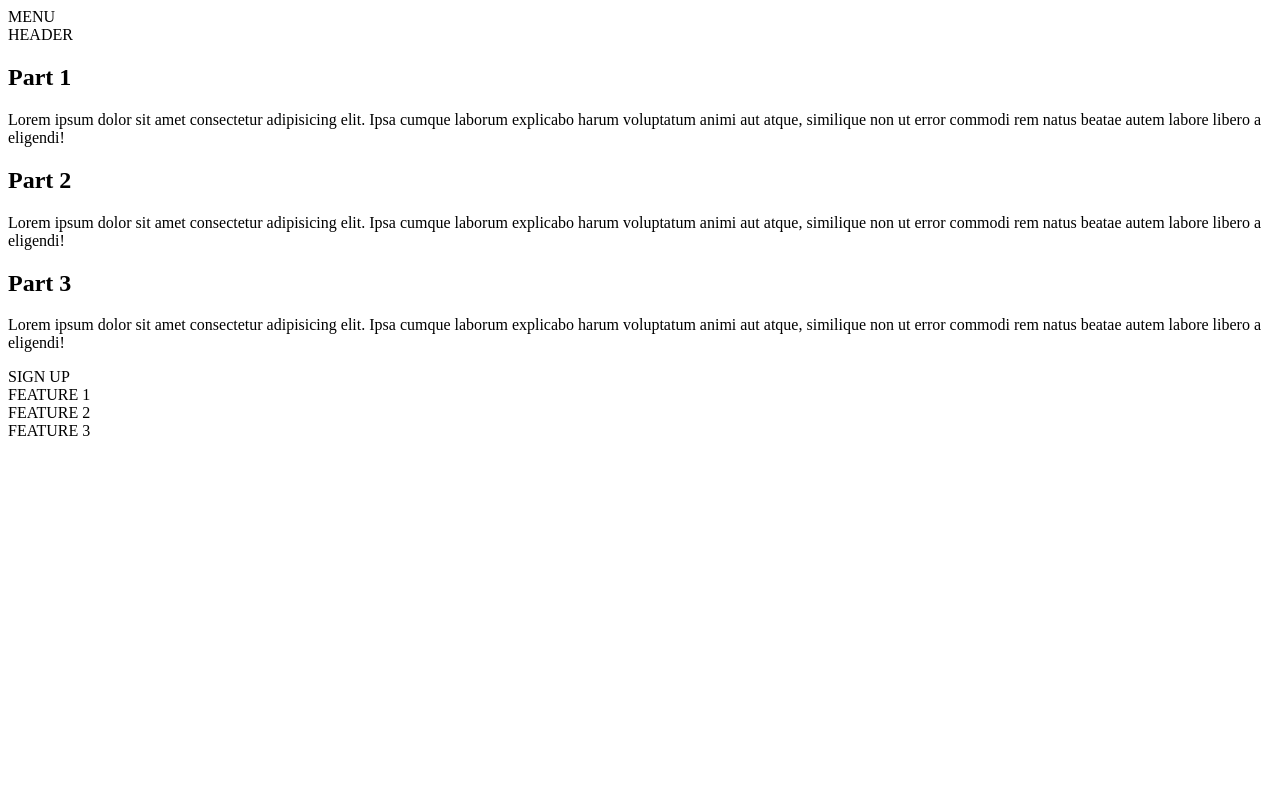
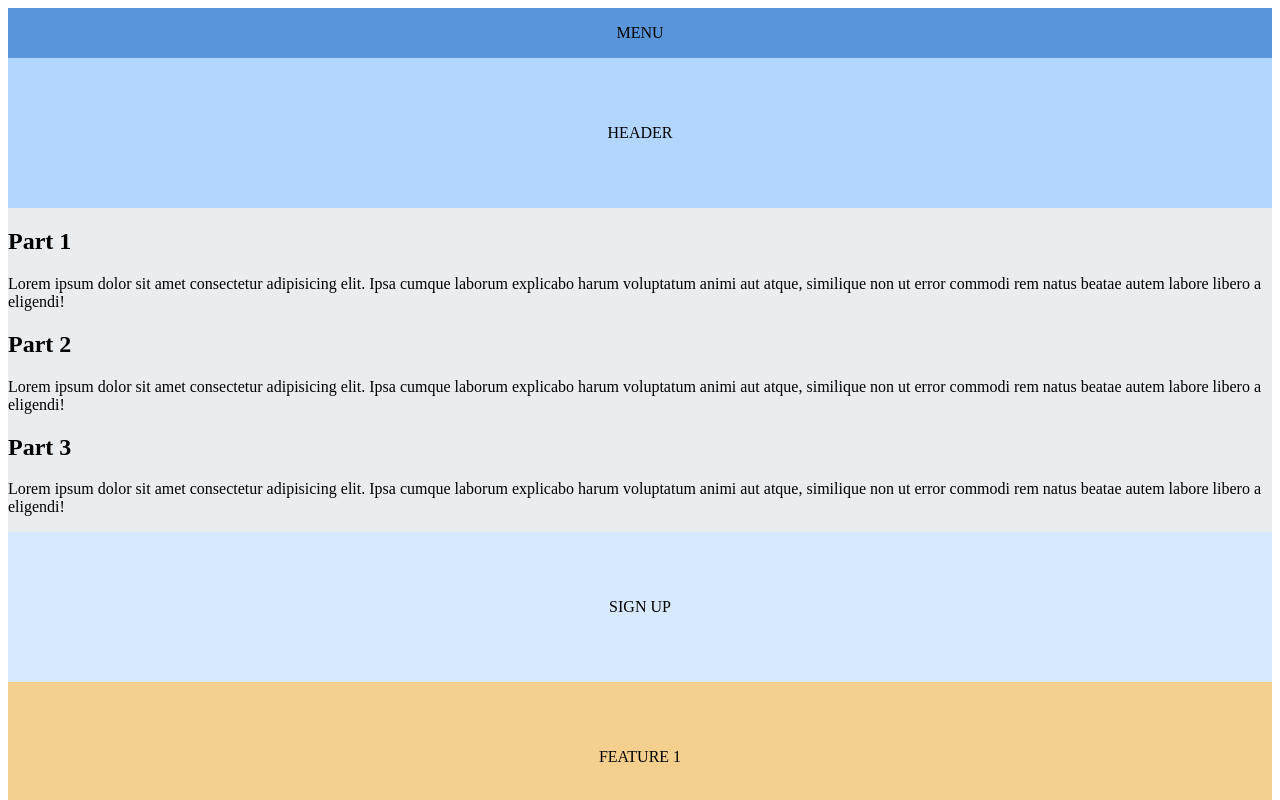
Before and after one commit to beatsnob/responsive-design, a plain HTML site: page index.html in a window 1280 px wide. Shown: the top 800 px of the page. Drawn offline with Linux system fonts and the light colour scheme.

Commit message:
added styling, flex

```diff
--- a/index.html
+++ b/index.html
@@ -1,13 +1,11 @@
 <!DOCTYPE html>
-<html lang = "en">
+<html lang ="en">
     <head>
         <meta charset="utf-8"/>
         <meta http-equiv="x-ua-compatible" content="ie=edge">
-        <meta name="viewport" content="width=device-width, initial-scale=1.0 0.0, maximum-scale=1.0">
+        <meta name="viewport" content="width=device-width, initial-scale=1.0, maximum-scale=1.0">
         <title>Responsive</title>
         <link rel="stylesheet" href="style.css">
-
-
     </head>
     <body>
         <article>
@@ -26,9 +24,9 @@
                 <p>Lorem ipsum dolor sit amet consectetur adipisicing elit. Ipsa cumque laborum explicabo harum voluptatum animi aut atque, similique non ut error commodi rem natus beatae autem labore libero a eligendi!</p>
             </main>
             <section id="signup">SIGN UP</section>
-            <section class="feature">FEATURE 1</section>
-            <section class="feature">FEATURE 2</section>
-            <section class="feature">FEATURE 3</section>
+            <section id="feature">FEATURE 1</section>
+            <section id="feature">FEATURE 2</section>
+            <section id="feature">FEATURE 3</section>
         </article>
     </body>
     </html>
--- a/style.css
+++ b/style.css
@@ -1,3 +1,45 @@
-h1 {
-    color: red;
+article {
+    display: flex;
+    flex-direction: column;
 }
+
+nav {
+    background: #5995da;
+    flex: 1 50px;
+
+}
+header {
+    background: #b2d6ff;
+
+}
+
+main {
+    flex: 6 300px;
+    background: #eaedf0
+}
+
+#signup {
+    background: #d6e9fe;
+}
+
+#feature:nth-of-type(2) {
+    background: #f5cf8e;
+}
+
+#feature:nth-of-type(3) {
+    background: #f09a9d;
+}
+
+#feature:nth-of-type(4) {
+    background: #c8c6fa;
+}
+
+header, section {
+    flex: 3 150px;
+}
+
+header, section, nav {
+    display: flex;
+    justify-content: center;
+    align-items: center;
+}
```
